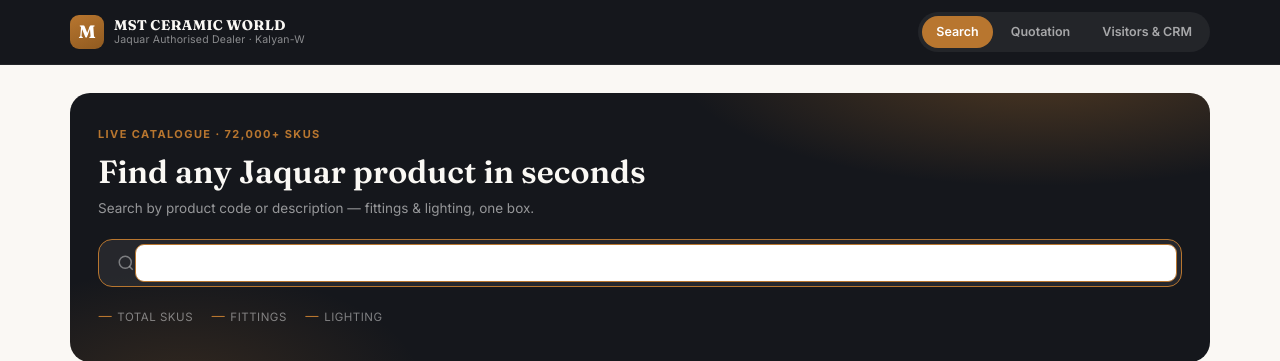
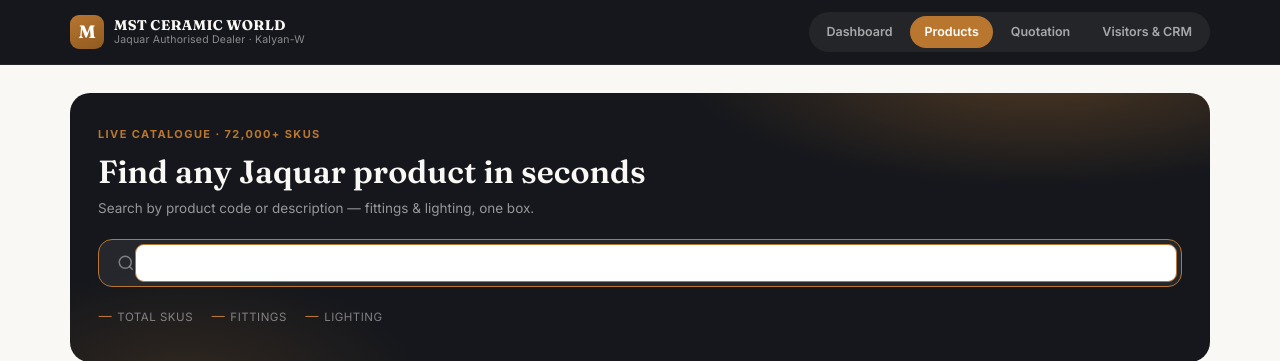
Before and after one commit to Ankitpal1437/mst-price-search, a Flask app: page / in a window 1280 px wide. Shown: the top 361 px of the page. Run offline with Flask 3, Linux system fonts and the light colour scheme; data that the repository does not hold is empty.

Commit message:
Add dashboard and showroom navigation

```diff
--- a/templates/base.html
+++ b/templates/base.html
@@ -21,7 +21,8 @@
       </span>
     </a>
     <nav class="nav-pills" id="nav-pills">
-      <a href="/" data-path="/">Search</a>
+      <a href="/dashboard" data-path="/dashboard">Dashboard</a>
+      <a href="/" data-path="/">Products</a>
       <a href="/quotation" data-path="/quotation">Quotation</a>
       <a href="/crm" data-path="/crm">Visitors &amp; CRM</a>
     </nav>
```
